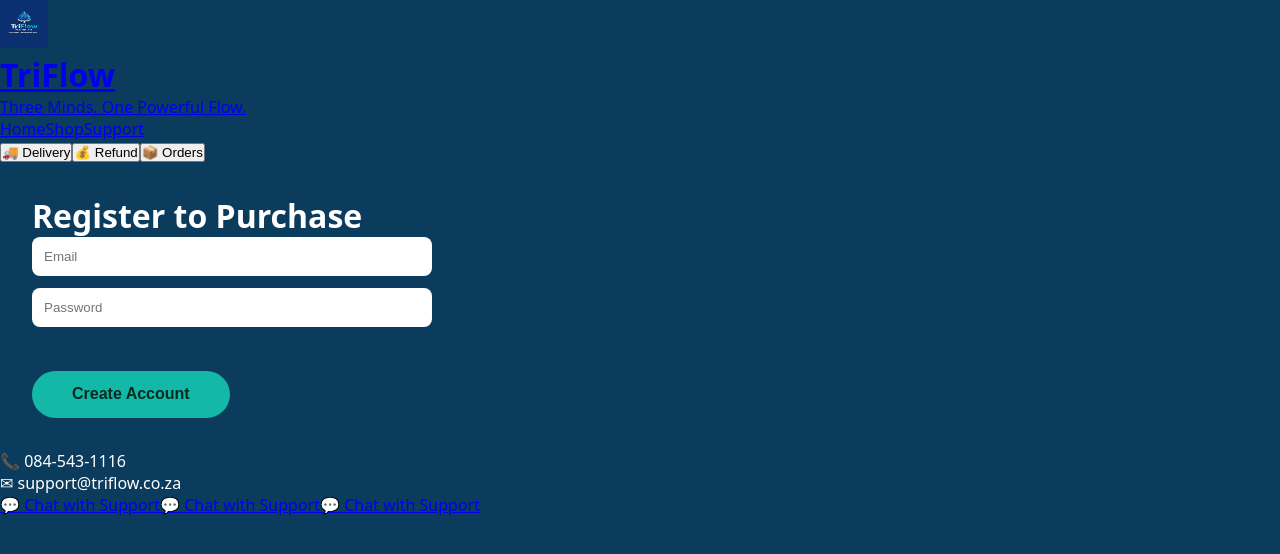
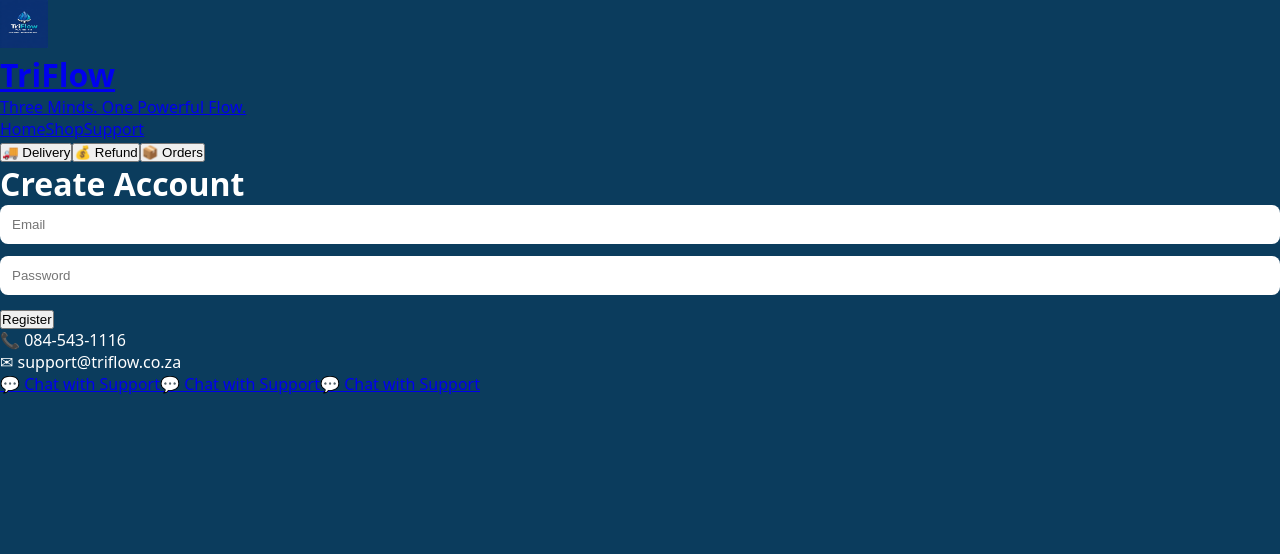
Before and after one commit to SMARTIED/triflow-pwa, a Next.js app: page /register in a window 1280 px wide. Shown: the top 554 px of the page. Built offline with nearby package versions, Linux system fonts and the light colour scheme; no server answers.

Commit message:
Force Firebase client-only and fix register build

```diff
--- a/src/app/register/page.tsx
+++ b/src/app/register/page.tsx
@@ -1,59 +1,51 @@
 "use client";
 
 import { useState } from "react";
-import { useRouter } from "next/navigation";
 import { createUserWithEmailAndPassword } from "firebase/auth";
 import { auth } from "@/lib/firebase";
 
 export default function RegisterPage() {
-  const router = useRouter();
   const [email, setEmail] = useState("");
   const [password, setPassword] = useState("");
+  const [error, setError] = useState("");
 
-  async function handleRegister(e: React.FormEvent) {
+  const handleRegister = async (e: React.FormEvent) => {
     e.preventDefault();
+    setError("");
 
-    const userCred = await createUserWithEmailAndPassword(
-      auth,
-      email,
-      password
-    );
-
-    localStorage.setItem(
-      "user",
-      JSON.stringify({
-        uid: userCred.user.uid,
-        email: userCred.user.email,
-      })
-    );
-
-    router.push("/profile");
-  }
+    try {
+      await createUserWithEmailAndPassword(auth, email, password);
+      alert("Account created!");
+      window.location.href = "/shop";
+    } catch (err: any) {
+      setError(err.message);
+    }
+  };
 
   return (
-    <div className="page">
-      <h1>Register to Purchase</h1>
+    <div className="auth-page">
+      <h1>Create Account</h1>
 
-      <form onSubmit={handleRegister} style={{ maxWidth: 400 }}>
+      <form onSubmit={handleRegister}>
         <input
           type="email"
           placeholder="Email"
+          value={email}
+          onChange={e => setEmail(e.target.value)}
           required
-          value={email}
-          onChange={(e) => setEmail(e.target.value)}
         />
 
         <input
           type="password"
           placeholder="Password"
+          value={password}
+          onChange={e => setPassword(e.target.value)}
           required
-          value={password}
-          onChange={(e) => setPassword(e.target.value)}
         />
 
-        <button className="primary-btn">
-          Create Account
-        </button>
+        {error && <p className="error">{error}</p>}
+
+        <button type="submit">Register</button>
       </form>
     </div>
   );
--- a/src/lib/firebase.ts
+++ b/src/lib/firebase.ts
@@ -11,5 +11,5 @@
 };
 
 const app = getApps().length ? getApp() : initializeApp(firebaseConfig);
+
 export const auth = getAuth(app);
-export default app;
```
